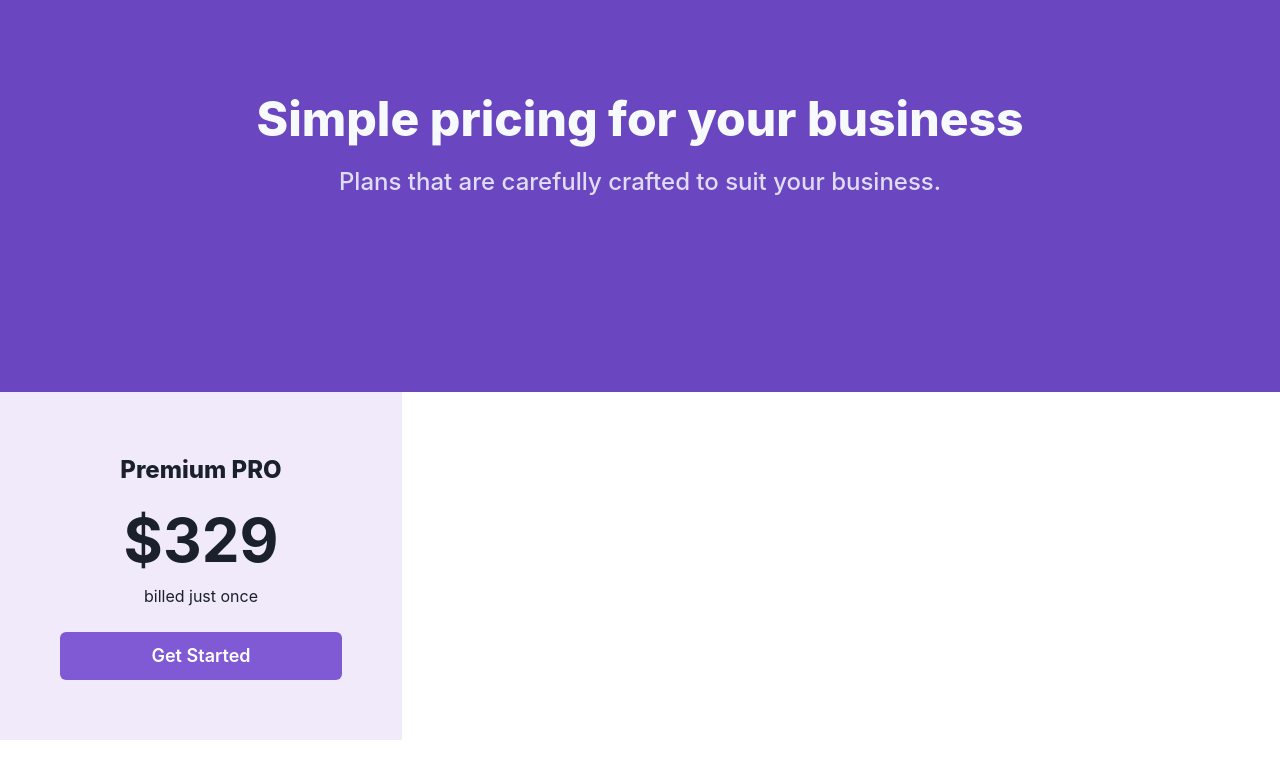
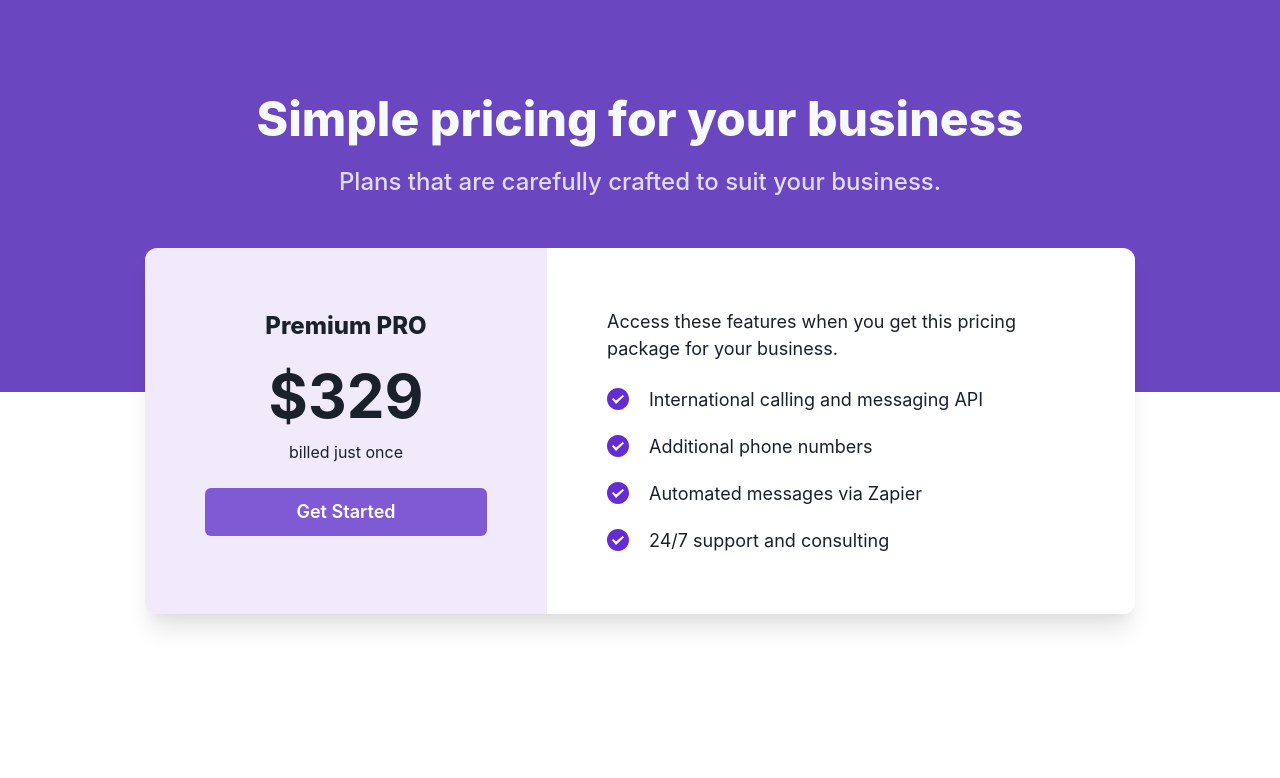
Before and after one commit to mfahadarif85/chakra-ui-for-beginners, a React (Vite) app: page / in a window 1280 px wide. Shown: the top 778 px of the page. Built offline with nearby package versions, Linux system fonts and the light colour scheme.

Commit message:
pricing section completed

```diff
--- a/src/components/Header.tsx
+++ b/src/components/Header.tsx
@@ -2,6 +2,7 @@
 
 const Header = () => {
   return (
+    <Box as='section' pb='112px'>
       <Box bg='#6B46C1' pt='90px' pb='192px' px='32px' textAlign='center'>
         <Heading fontWeight='800' fontSize='48px' color='#F7FAFC'>
           Simple pricing for your business
@@ -16,6 +17,7 @@
           Plans that are carefully crafted to suit your business.
         </Text>
       </Box>
+    </Box>
   );
 };
 
--- a/src/components/Pricing.tsx
+++ b/src/components/Pricing.tsx
@@ -1,7 +1,37 @@
-import { Button, Box, Flex, Heading, Text } from "@chakra-ui/react";
+import {
+  Button,
+  Box,
+  Flex,
+  Heading,
+  Text,
+  StackProps,
+  HStack,
+  Icon,
+  Stack,
+} from "@chakra-ui/react";
+
+import { CheckIcon } from "../icons/Icon";
+
+export const ListItem = (props: StackProps) => {
+  const { children, ...rest } = props;
+  return (
+    <HStack as='li' spacing='20px' {...rest}>
+      <Icon as={CheckIcon} w='22px' h='22px'></Icon>
+      <Text>{children}</Text>
+    </HStack>
+  );
+};
+
 const Pricing = () => {
   return (
-    <Box>
+    <Box
+      maxWidth='990px'
+      margin='auto'
+      mt='-256px'
+      borderRadius='12px'
+      overflow='hidden'
+      boxShadow='xl'
+    >
       <Flex>
         <Box bg='#f0eafb' p='60px' textAlign='center'>
           <Text fontSize='24px' fontWeight='800'>
@@ -15,6 +45,18 @@
             Get Started
           </Button>
         </Box>
+        <Box p='60px' fontSize='18px' bg='white'>
+          <Text>
+            Access these features when you get this pricing package for your
+            business.
+          </Text>
+          <Stack as='ul' spacing='20px' pt='24px'>
+            <ListItem>International calling and messaging API</ListItem>
+            <ListItem>Additional phone numbers</ListItem>
+            <ListItem>Automated messages via Zapier</ListItem>
+            <ListItem>24/7 support and consulting</ListItem>
+          </Stack>
+        </Box>
       </Flex>
     </Box>
   );
--- /dev/null
+++ b/src/icons/Icon.tsx
@@ -0,0 +1,18 @@
+export function CheckIcon() {
+  return (
+    <svg
+      width='22'
+      height='22'
+      viewBox='0 0 22 22'
+      fill='none'
+      xmlns='http://www.w3.org/2000/svg'
+    >
+      <path
+        fill-rule='evenodd'
+        clip-rule='evenodd'
+        d='M11 22C17.0751 22 22 17.0751 22 11C22 4.92487 17.0751 0 11 0C4.92487 0 0 4.92487 0 11C0 17.0751 4.92487 22 11 22ZM6.2 10.0857L5 11.3714L9 16L17 8.28571L15.8 7L9 12.4L6.2 10.0857Z'
+        fill='#652CD3'
+      />
+    </svg>
+  );
+}
```
Lines whose indentation alone changed are shown as unchanged.
